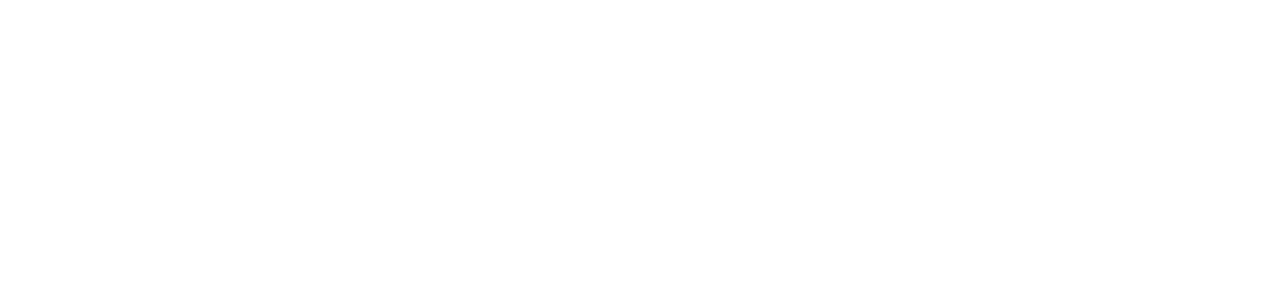
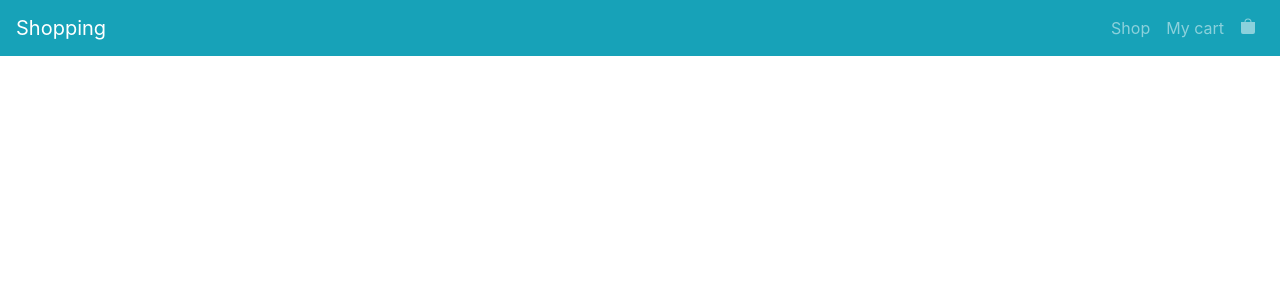
Before and after one commit to git-nori/_tr_reduxByShoppingCart, a React (Create React App) app: page / in a window 1280 px wide. Shown: the top 300 px of the page. Built offline with nearby package versions, Linux system fonts and the light colour scheme.

Commit message:
[add]CommonHeaderの実装

```diff
--- a/src/App.js
+++ b/src/App.js
@@ -1,9 +1,12 @@
 import React from 'react';
 import logo from './logo.svg';
 
-function App() {
+import CommonHeader from './components/CommonHeader'
+
+function App () {
   return (
     <div className="App">
+      <CommonHeader />
     </div>
   );
 }
--- /dev/null
+++ b/src/components/CommonHeader.jsx
@@ -0,0 +1,19 @@
+import React from 'react'
+
+import { Navbar, Nav } from 'react-bootstrap'
+import { BsBagFill } from "react-icons/bs";
+
+const CommonHeader = () => {
+  return (
+    <Navbar bg="info" variant="dark">
+      <Navbar.Brand href="/">Shopping</Navbar.Brand>
+      <Nav className="ml-auto">
+        <Nav.Link href="/">Shop</Nav.Link>
+        <Nav.Link href="/cart">My cart</Nav.Link>
+        <Nav.Link href="/cart"><BsBagFill className="align-text-top"/></Nav.Link>
+      </Nav>
+    </Navbar>
+  )
+}
+
+export default CommonHeader
```
